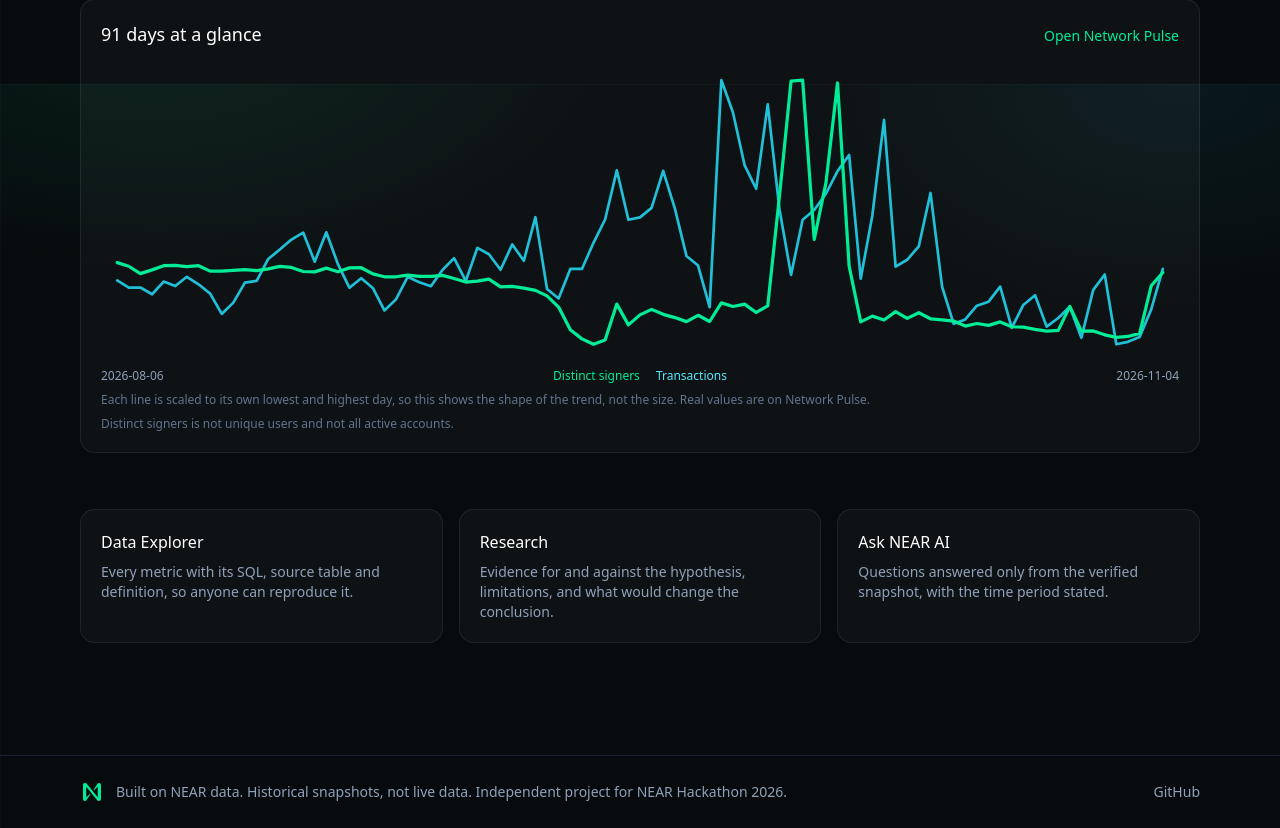
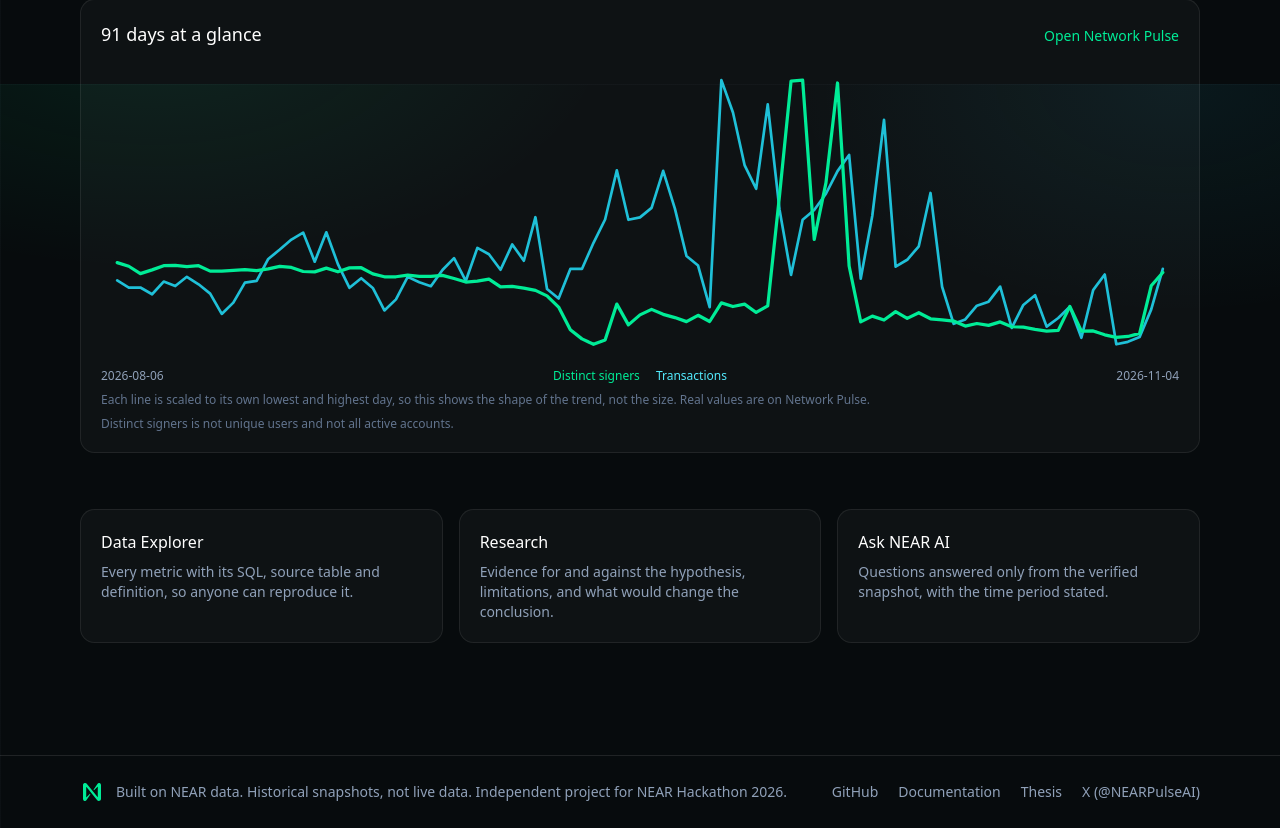
Before and after one commit to cryptobyrj/Nearpulse-ai, a Next.js app: page / in a window 1280 px wide. Shown: the part 716-1544 px from the top of the page. Built offline with nearby package versions, Linux system fonts and the light colour scheme.

Commit message:
Footer links, link-preview metadata, README header links

```diff
--- a/src/app/layout.tsx
+++ b/src/app/layout.tsx
@@ -4,9 +4,27 @@ import Footer from "@/components/Footer";
 import NavBar from "@/components/NavBar";
 import "./globals.css";
 
+const SITE = "https://nearpulse-ai.vercel.app";
+const DESCRIPTION =
+  "Is NEAR usage really broadening? Real mainnet data, the SQL behind every number, and an AI that answers only from verified metrics.";
+
 export const metadata: Metadata = {
+  metadataBase: new URL(SITE),
   title: "NEARPulse AI",
-  description: "The intelligence layer for the NEAR ecosystem.",
+  description: DESCRIPTION,
+  openGraph: {
+    title: "NEARPulse AI",
+    description: DESCRIPTION,
+    url: SITE,
+    siteName: "NEARPulse AI",
+    type: "website",
+  },
+  twitter: {
+    card: "summary",
+    title: "NEARPulse AI",
+    description: DESCRIPTION,
+    creator: "@NEARPulseAI",
+  },
 };
 
 export default function RootLayout({
--- a/src/components/Footer.tsx
+++ b/src/components/Footer.tsx
@@ -1,8 +1,21 @@
 import Image from "next/image";
 
+const GITHUB = "https://github.com/cryptobyrj/Nearpulse-ai";
+const X_PROFILE = "https://x.com/NEARPulseAI";
+// After you publish the demo post, paste its link between the quotes.
+const DEMO_POST = "";
+
 export default function Footer() {
+  const links = [
+    { label: "GitHub", href: GITHUB },
+    { label: "Documentation", href: GITHUB + "#readme" },
+    { label: "Thesis", href: GITHUB + "/blob/main/THESIS.md" },
+    { label: "X (@NEARPulseAI)", href: X_PROFILE },
+    ...(DEMO_POST ? [{ label: "Demo post", href: DEMO_POST }] : []),
+  ];
+
   return (
-    <footer className="mt-16 border-t border-slate-800/80">
+    <footer className="mt-16 border-t border-white/10">
       <div className="mx-auto flex max-w-6xl flex-wrap items-center justify-between gap-4 px-4 py-6 text-sm text-slate-400">
         <div className="flex items-center gap-3">
           <Image src="/near-logo.svg" alt="NEAR logo" width={24} height={24} />
@@ -11,12 +24,20 @@ export default function Footer() {
             project for NEAR Hackathon 2026.
           </span>
         </div>
-        <a
-          href="https://github.com/cryptobyrj/Nearpulse-ai"
-          className="transition-colors hover:text-cyan-300"
-        >
-          GitHub
-        </a>
+        <ul className="flex flex-wrap gap-x-5 gap-y-1">
+          {links.map((l) => (
+            <li key={l.label}>
+              <a
+                href={l.href}
+                target="_blank"
+                rel="noopener noreferrer"
+                className="transition-colors hover:text-[#00ec97]"
+              >
+                {l.label}
+              </a>
+            </li>
+          ))}
+        </ul>
       </div>
     </footer>
   );
```
Also changed, not shown: 1 other file (tests, documents, lock files or other folders).
